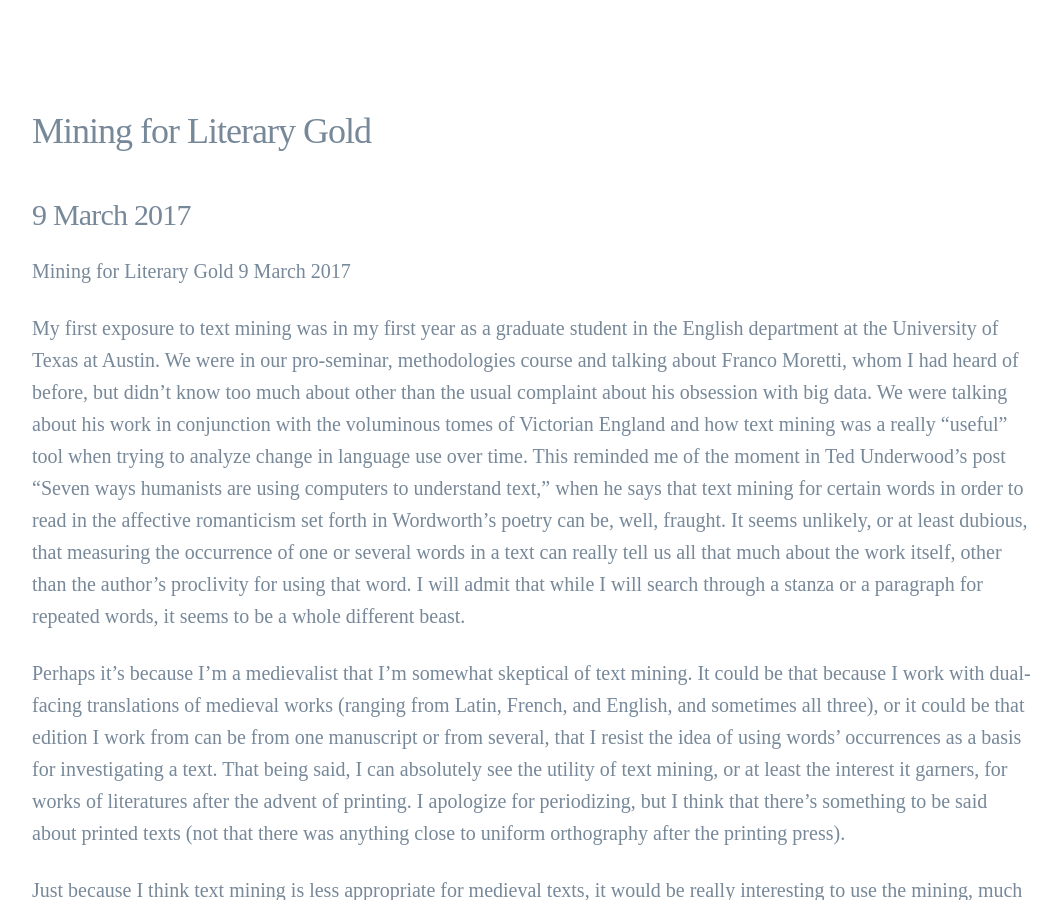
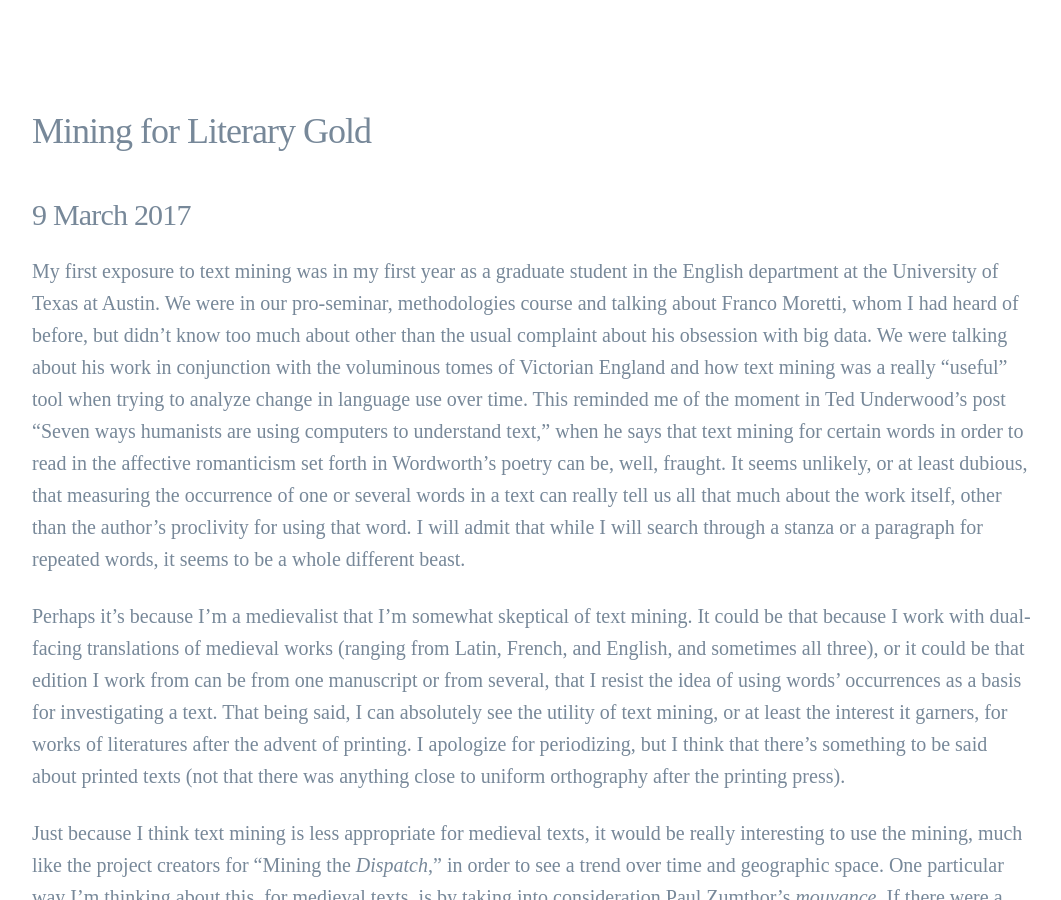
Before and after one commit to nrholterman/nrholterman.github.io, a Jekyll site: the page built from blogpost6.md, in a window 1280 px wide and 900 px high, scrolled down 305 px. Shown: the whole window, without its empty margins (108-1169 px from the left). Built offline with Jekyll 4.4.1, drawn with Linux system fonts in a browser that asks for light colours; some web fonts are replaced; our own code applies the rules of GitHub Pages for plain Markdown files.

Commit message:
blogpost6

```diff
--- a/blogpost6.md
+++ b/blogpost6.md
@@ -3,10 +3,6 @@ layout: default
 ---
 ### Mining for Literary Gold
 #### 9 March 2017
-
-Mining for Literary Gold
-9 March 2017
-
 
 My first exposure to text mining was in my first year as a graduate student in the English department at the University of Texas at Austin. We were in our pro-seminar, methodologies course and talking about Franco Moretti, whom I had heard of before, but didn’t know too much about other than the usual complaint about his obsession with big data. We were talking about his work in conjunction with the voluminous tomes of Victorian England and how text mining was a really “useful” tool when trying to analyze change in language use over time. This reminded me of the moment in Ted Underwood’s post “Seven ways humanists are using computers to understand text,” when he says that text mining for certain words in order to read in the affective romanticism set forth in Wordworth’s poetry can be, well, fraught. It seems unlikely, or at least dubious, that measuring the occurrence of one or several words in a text can really tell us all that much about the work itself, other than the author’s proclivity for using that word. I will admit that while I will search through a stanza or a paragraph for repeated words, it seems to be a whole different beast.
 
```
